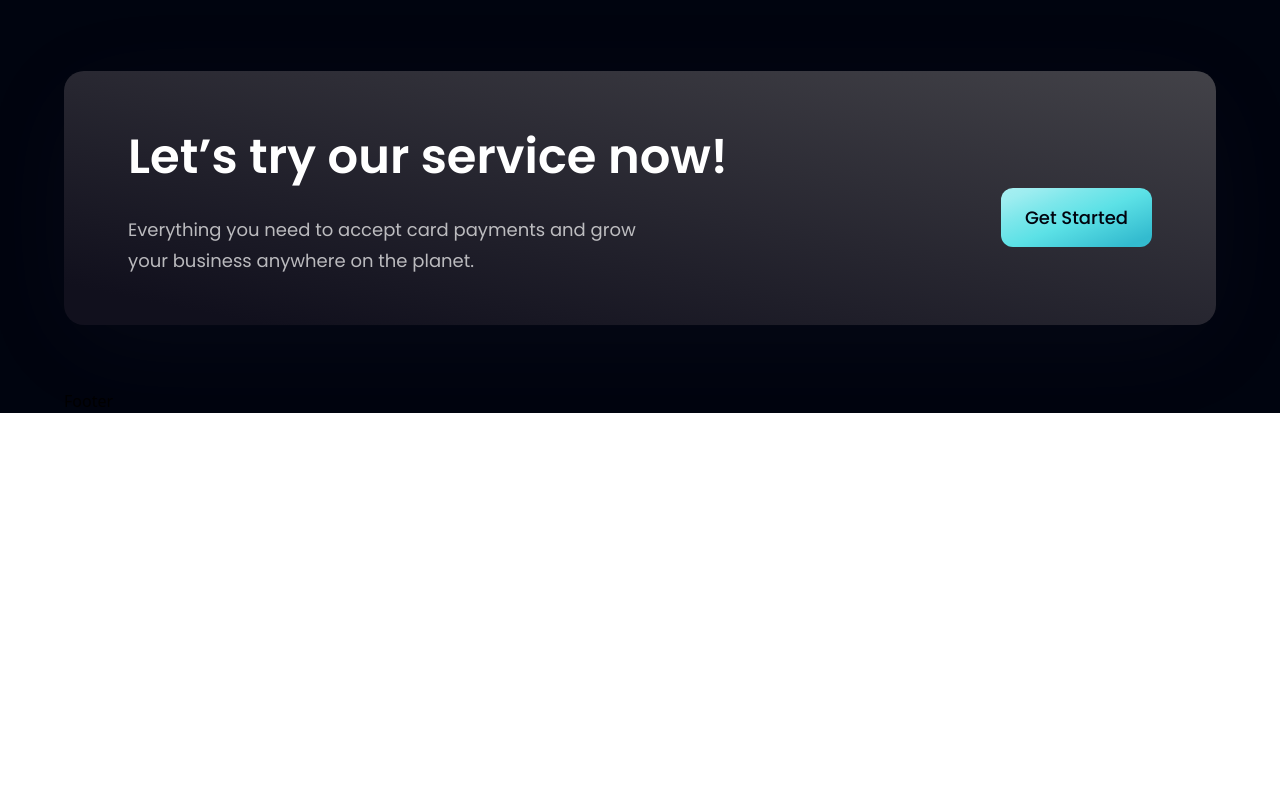
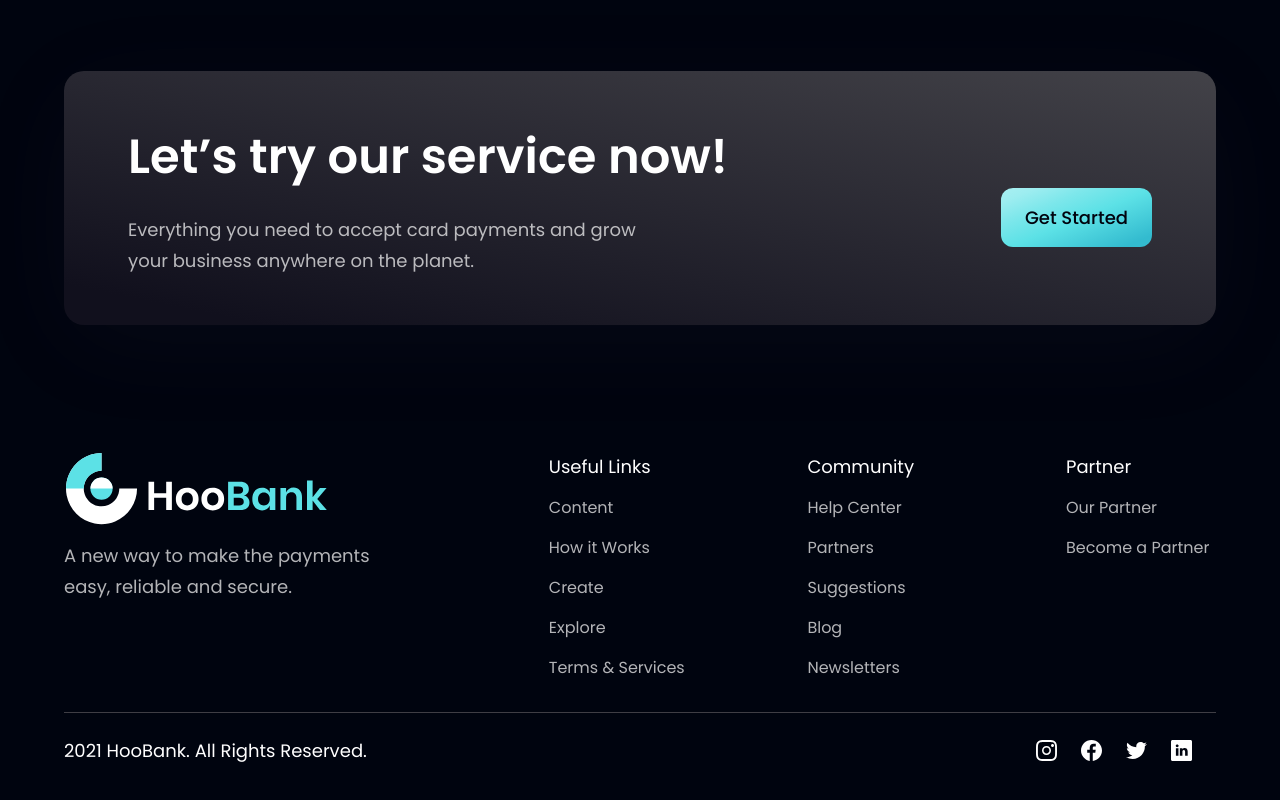
Before and after one commit to mhmddorgham/hoobank_app, a React (Create React App) app: page / in a window 1280 px wide. Shown: the part 4129-4929 px from the top of the page. Before the commit the page ends 4542 px from the top, so only its background shows below. Built offline with nearby package versions, Linux system fonts and the light colour scheme.

Commit message:
Finish Footer Section

```diff
--- a/src/components/Footer.js
+++ b/src/components/Footer.js
@@ -1,9 +1,46 @@
 import React from 'react'
+import { logo } from '../assets'
+import styles from '../style';
+import { footerLinks, socialMedia } from '../constants';
 
-const Footer = () => {
-  return (
-    <div>Footer</div>
-  )
-}
+const Footer = () => (
+  <section className={`${styles.flexCenter} ${styles.paddingY} flex-col`}>
+    <div className={`${styles.flexStart} md:flex-row flex-col mb-8 w-full `}>
+      <div className='flex flex-1 flex-col justify-start mr-10'>
+        <img src={logo} alt="hoobank" className="w-[266px] h-[72px] object-contain" />
+        <p className={`${styles.paragraph} mt-4 max-w-[310px]`}>
+          A new way to make the payments easy, reliable and secure.
+        </p>
+      </div>
+
+      <div className='flex flex-[1.5] flex-row flex-wrap justify-between md:mt-0 mt-10'>
+        {footerLinks.map((footer) => (
+          <div key={footer.key} className="flex flex-col ss:my-0 my-4 min-w-[150px]">
+            <h4 className='font-meduim font-poppins text-[18px] leading-[27px] text-white'>{footer.title}</h4>
+            <ul className='list-none mt-4'>
+              {footer.links.map((link, i) => (
+                <li key={link.name} className={`font-poppins font-normal text-[16px] leading-[24px] text-dimWhite hover:text-secondary cursor-pointer ${i !== footer.links.length - 1 ? "mb-4" : "mb-0"} `}>{link.name}</li>
+              ))}
+            </ul>
+          </div>
+        ))}
+      </div>
+    </div>
+    <div className=' w-full flex justify-between items-center md:flex-row flex-col pt-6 border-t-[1px] border-t-[#3f3e45]'>
+      <p className='font-normal font-poppins text-[18px] leading-[27px] text-white text-center'>2021 HooBank. All Rights Reserved.</p>
+      <div className='flex flex-row md:mt-0 mt-6'>
+        {socialMedia.map((social, i) => (
+          <img
+            key={social.id}
+            src={social.icon}
+            alt={social.id}
+            className={`w-[21px] h-[21px] object-contain cursor-pointer ${i !== socialMedia.length ? "mr-6" : "mr-0"}`}
+          />
+        ))}
+      </div>
+    </div>
+  </section>
+)
+
 
 export default Footer
```
